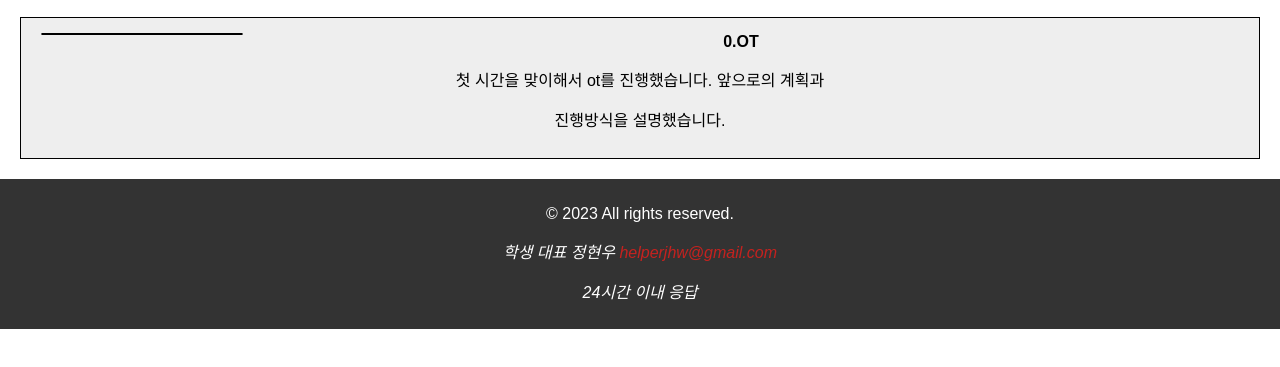
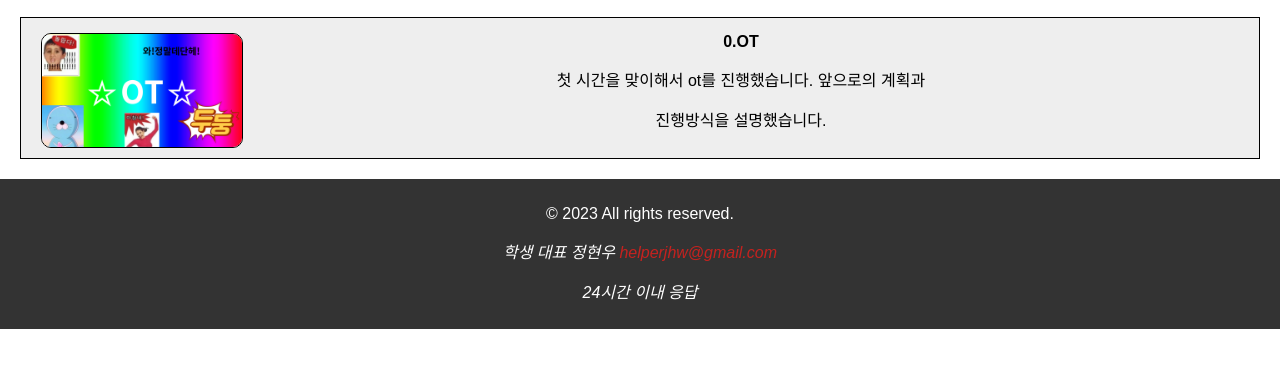
Before and after one commit to liam20231230/inchang-computer, a plain HTML site: page class.html in a window 1280 px wide. Shown: the part 219-586 px from the top of the page. Drawn offline with Linux system fonts and the light colour scheme.

Commit message:
Update class.html

```diff
--- a/class.html
+++ b/class.html
@@ -24,7 +24,7 @@
   <h1 style="margin-top:20px;">강의 목록</h1>
   <main id="class-main" onclick="location.href='https://blog.naver.com/jhwheonwoo/223077408183';">
     <div class="ot-class" onclick="location.href='https://blog.naver.com/jhwheonwoo/223077408183';">
-      <img src="assets/ot.png" alt="" class="ot-img">
+      <img src="ot.png" alt="" class="ot-img">
       <h4 style="margin-bottom: 0;" class="ot-h4">0.OT</h4>
       <p>첫 시간을 맞이해서 ot를 진행했습니다. 앞으로의 계획과
       <p></p>
```
